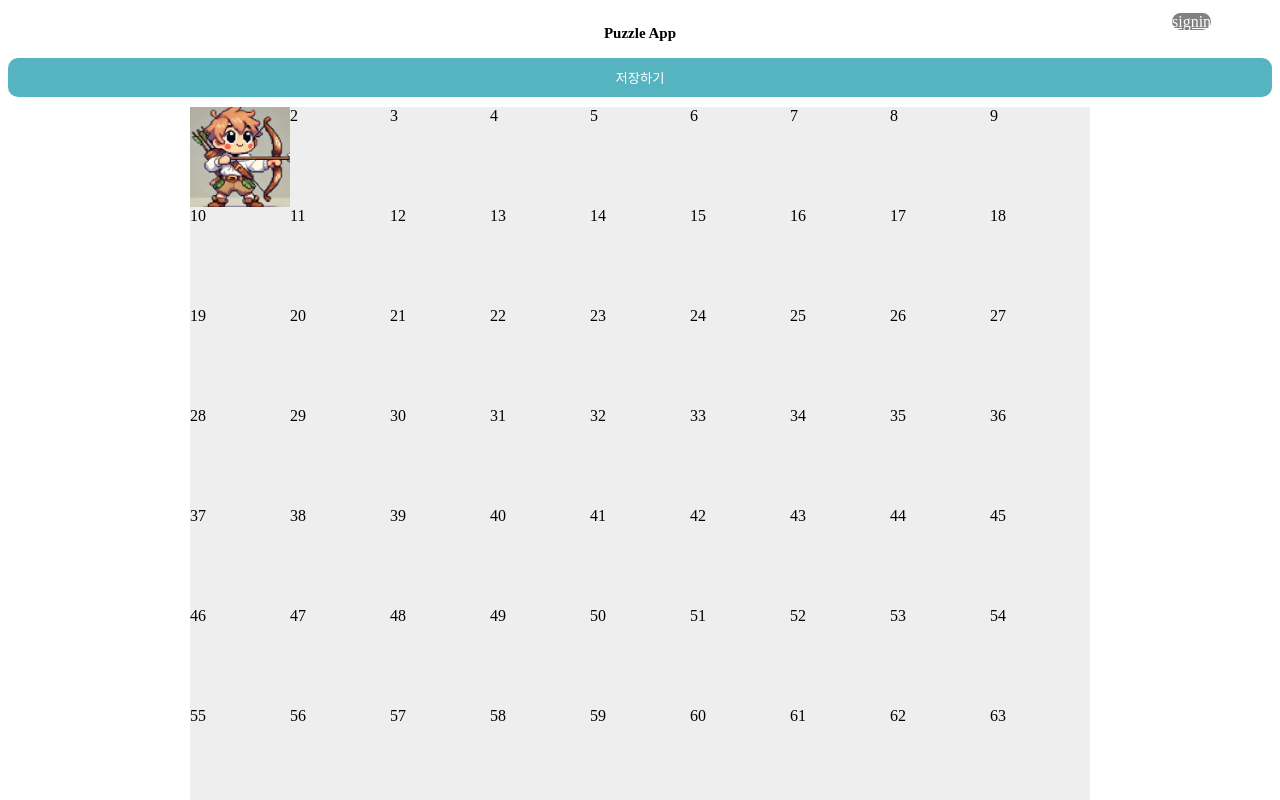
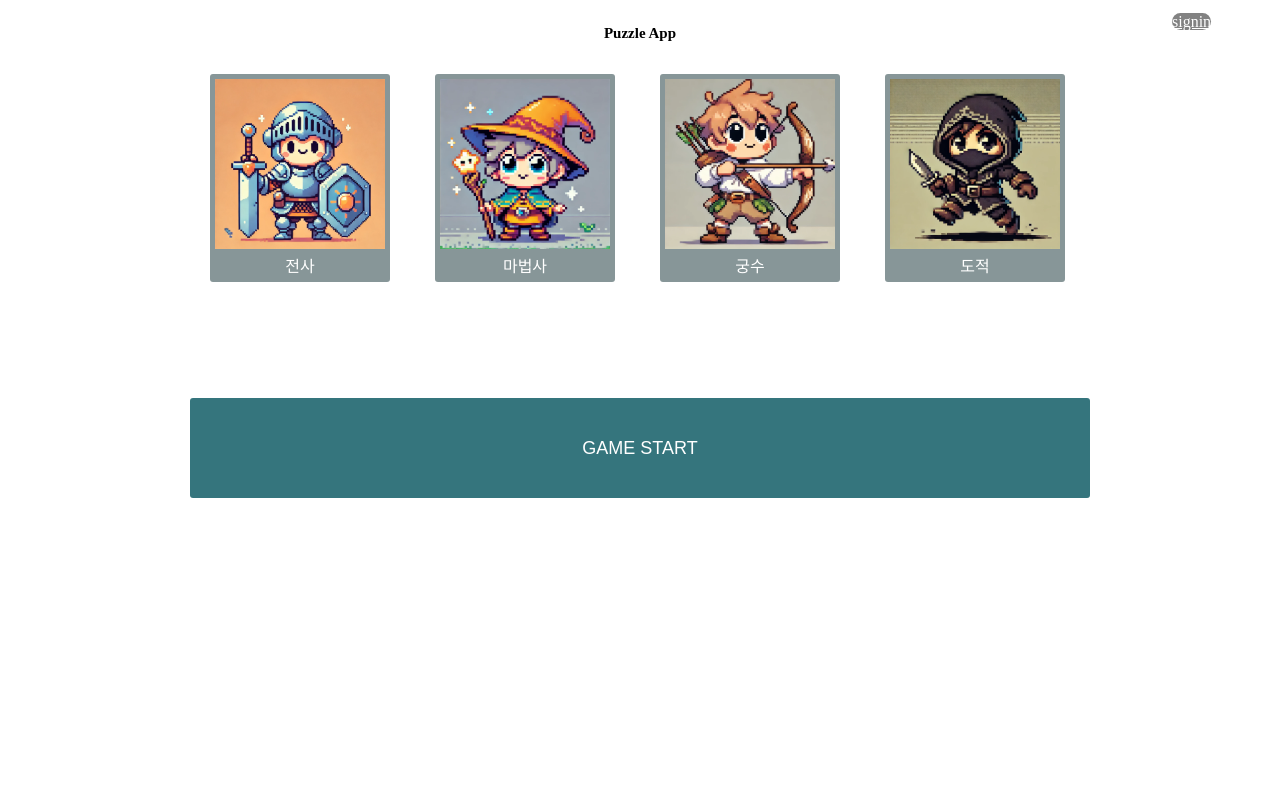
Before and after one commit to eeuneeun/puzzleGame, a Next.js app: page / in a window 1280 px wide. Shown: the top 800 px of the page. Built offline with nearby package versions, Linux system fonts and the light colour scheme.

Commit message:
페이지 분기 & 메인화면 직업 선택 수정

```diff
--- a/src/app/globals.css
+++ b/src/app/globals.css
@@ -73,6 +73,46 @@ button {
   height: 100vh !important;
 }
 
+/* MAIN */
+.main {
+  width: 100%;
+  max-width: 900px;
+  margin: 0 auto;
+  display: flex;
+  align-items: center;
+  flex-direction: column;
+  gap: 100px;
+}
+.main .job {
+  width: 100%;
+  display: flex;
+  align-items: center;
+  justify-content: space-evenly;
+}
+.main .job li {
+  width: 25%;
+  list-style: none;
+}
+.main .job li button {
+  background: #879698;
+  color: #fff;
+  font-size: 16px;
+  border-radius: 3px;
+  width: 80%;
+  padding: 5px;
+}
+.main .job li button img {
+  width: 100%;
+}
+.game-start-btn {
+  width: 100%;
+  background: #35757d;
+  border-radius: 3px;
+  font-size: 18px;
+  color: #fff;
+  height: 100px;
+}
+/* GAME */
 .game-zone {
   width: 900px;
   height: 900px;
--- a/src/app/page.tsx
+++ b/src/app/page.tsx
@@ -1,77 +1,38 @@
-"use client";
+import React from "react";
 
-export default function Main() {
-  // # 키보드 상하좌우 움직임 함수
-  function keyboardMove(event: any) {
-    const targetEl = event.target.parentElement.style;
-    const nowTop: number = Number(targetEl.top.replace("px", ""));
-    const nowLeft: number = Number(targetEl.left.replace("px", ""));
+type Props = {};
 
-    const emptySell: HTMLElement | null = document.querySelector("#emptySell");
+export default function Main({}: Props) {
+  return (
+    <div className="main">
+      <ul className="job">
+        <li>
+          <button>
+            <img src="/warrior.png" />
+            <span>전사</span>
+          </button>
+        </li>
+        <li>
+          <button>
+            <img src="/wizard.png" />
+            <span>마법사</span>
+          </button>
+        </li>
+        <li>
+          <button>
+            <img src="/archar.png" />
+            <span>궁수</span>
+          </button>
+        </li>
+        <li>
+          <button>
+            <img src="/theff.png" />
+            <span>도적</span>
+          </button>
+        </li>
+      </ul>
 
-    const nowEmptySellTop: number = Number(
-      emptySell.style.top.replace("px", "")
-    );
-    const nowEmptySellLeft: number = Number(
-      emptySell.style.left.replace("px", "")
-    );
-
-    // # 상하좌우 키 눌렀을 경우 이동 함수
-    if (event.key === "ArrowDown") {
-      if (nowTop !== 800 || nowEmptySellTop !== 800) {
-        targetEl.top = nowTop + 100 + "px";
-        emptySell.style.top = nowEmptySellTop + 100 + "px";
-      }
-    } else if (event.key === "ArrowUp") {
-      if (nowTop !== 0) {
-        targetEl.top = nowTop - 100 + "px";
-        emptySell.style.top = nowEmptySellTop - 100 + "px";
-      }
-    } else if (event.key === "ArrowLeft") {
-      if (nowLeft !== 0) {
-        targetEl.left = nowLeft - 100 + "px";
-        emptySell.style.left = nowEmptySellLeft - 100 + "px";
-      }
-    } else if (event.key === "ArrowRight") {
-      if (nowLeft !== 800) {
-        targetEl.left = nowLeft + 100 + "px";
-        emptySell.style.left = nowEmptySellLeft + 100 + "px";
-      }
-    }
-
-    // # 엔터 키 눌렀을 경우 블럭 이동 함수
-    if (event.key === "Enter") {
-    }
-  }
-
-  // # 임시 배열 함수
-  function arrLoop() {
-    const newArr = [];
-    for (let i = 0; i < 81; i++) {
-      newArr.push(<div key={i}>{i + 1}</div>);
-    }
-    return newArr;
-  }
-  // useEffect(() => {
-  //   return () => {
-  //     console.log("useEffect");
-  //   };
-  // }, []);
-
-  return (
-    <div className="wrap">
-      <main className="main">
-        <button className="save-btn">저장하기</button>
-        <div className="game-zone">
-          <div className="me">
-            <input type="text" id="me" onKeyDown={(e) => keyboardMove(e)} />
-          </div>
-          <div id="emptySell" className="empty-sell">
-            0
-          </div>
-          {arrLoop()}
-        </div>
-      </main>
+      <button className="game-start-btn">GAME START</button>
     </div>
   );
 }
```
Also changed, not shown: src/app/(pages)/game/page.tsx (added, +77 -0 lines).
